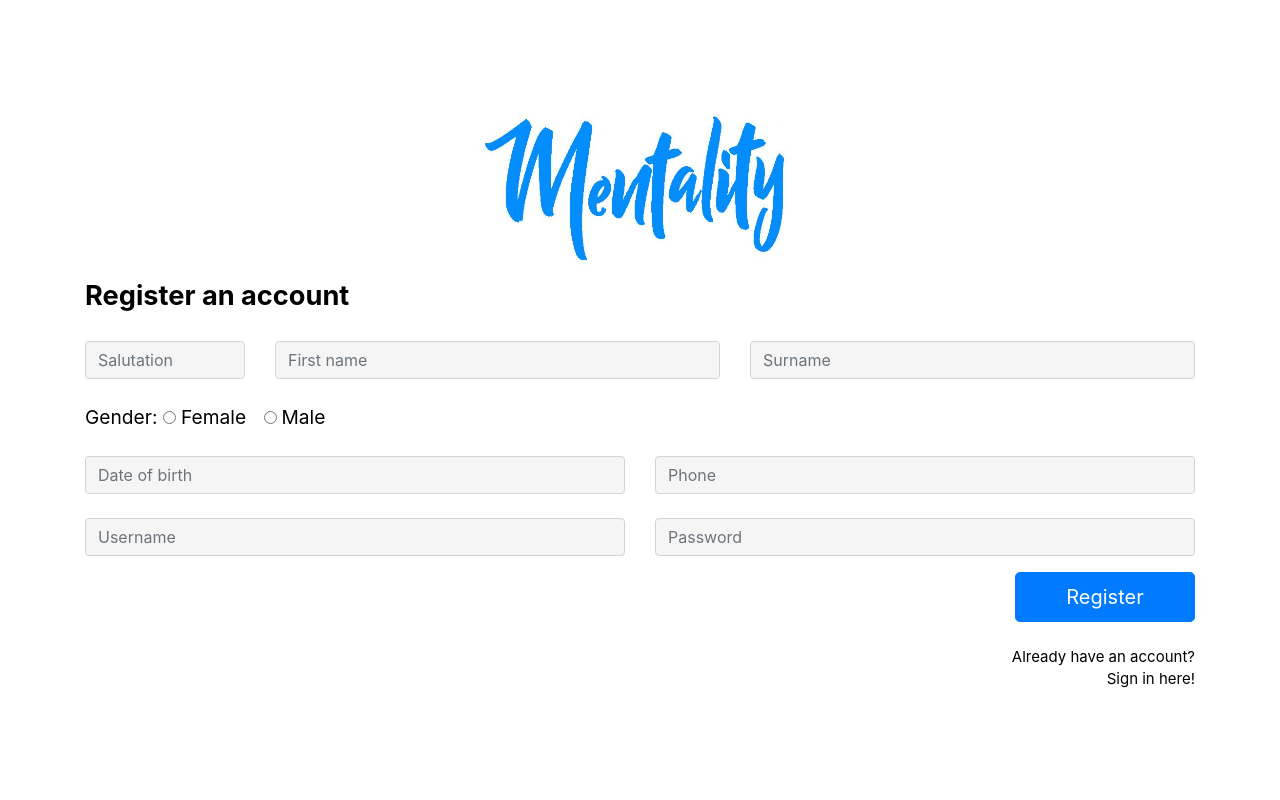
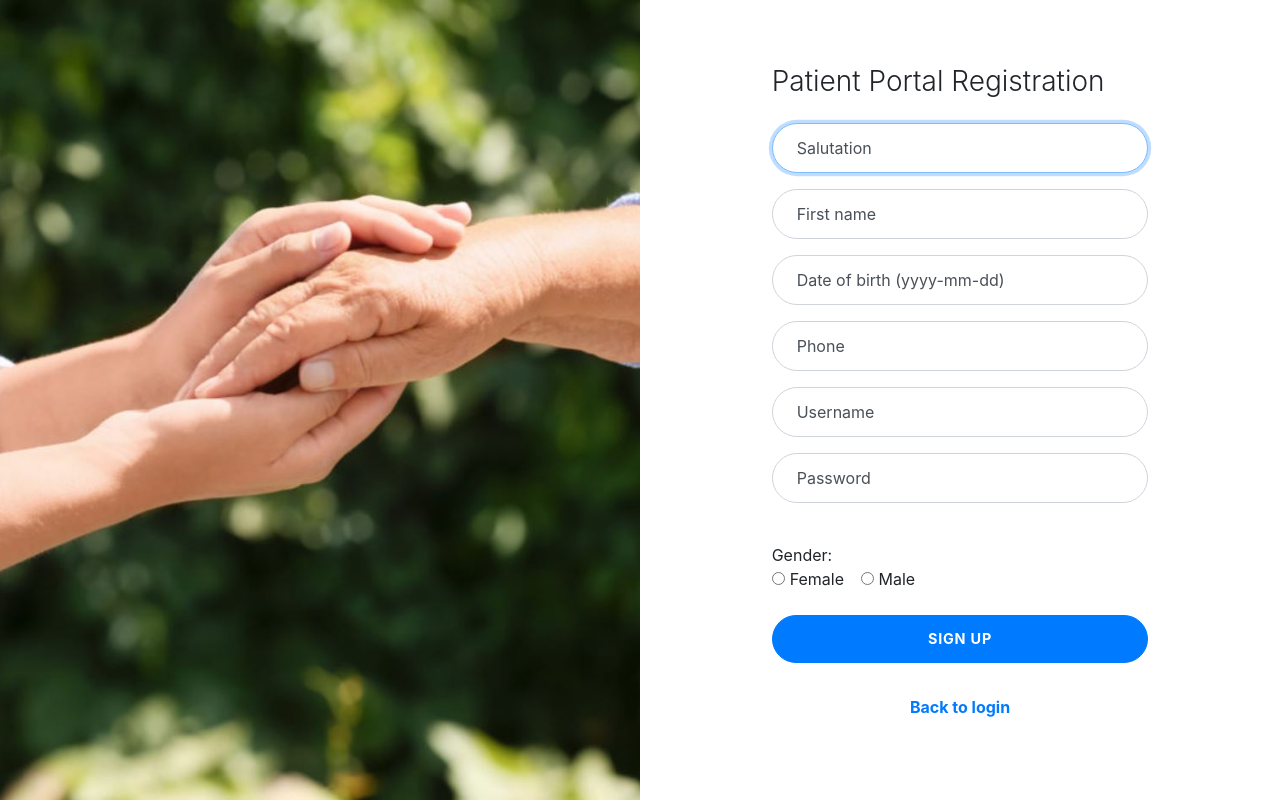
Before and after one commit to ZiRong27/ESD-Mentality, a PHP site: page /update-profile-process/ui/patient/register.php in a window 1280 px wide. Run offline with PHP 8.4, Linux system fonts and the light colour scheme; some libraries are stand-ins or nearby versions.

Commit message:
Revert to original registration

```diff
--- a/app/ui/patient/register.php
+++ b/app/ui/patient/register.php
@@ -5,82 +5,75 @@
 </head>
 <header>
     <?php include '../include/codeLinks.php';?>
-    <link rel = "stylesheet" type = "text/css" href = "../include/stylesheet.css"/>
+    <link rel = "stylesheet" type = "text/css" href = "../style/style-login.css" />
 </header>
 
 
 <body>
-
-<div id="main-container" class="container">
-<br><br><br><br>
-<!-- <div id=whole style="border:1px solid #696969; border-radius:20px; padding:20px; box-shadow: 2px 3px #989898; background:white;"> -->
-<div class="row d-flex justify-content-center">
-        <form id ="loginForm" class="col-12 justify-content-center" >
-        <div class="text-center">
-            <img src="../images/logo_blue.jpg" height="180" width="400">
+<div class="container-fluid">
+  <div class="row no-gutter">
+    <div class="d-none d-md-flex col-md-4 col-lg-6 bg-image"></div>
+    <div class="col-md-8 col-lg-6">
+      <div class="login d-flex align-items-center py-5">
+        <div class="container">
+          <div class="row">
+            <div class="col-md-9 col-lg-8 mx-auto">
+              <h3 class="login-heading mb-4">Patient Portal Registration</h3>
+              <form id="loginForm">
+                <div class="form-label-group">
+                  <input id="salutation" class="form-control" placeholder="Salutation" required autofocus>
+                  <label for="salutation">Salutation</label>
                 </div>
-        <div class = "whitetextbig">
-                Register an account
+                <div class="form-label-group">
+                  <input id="firstname" class="form-control" placeholder="First name" required autofocus>
+                  <label for="firstname">First name</label>
                 </div>
-        <br/>
-            <div class = "row">
-                <div class = "col-2">
-                    <input type="text" class="form-control input-group-lg" id="salutation" placeholder="Salutation" required style="background-color:#f5f5f5">
+                <div class="form-label-group">
+                  <input id="dob" class="form-control" placeholder="Date of birth (yyyy-mm-dd)" required autofocus>
+                  <label for="dob">Date of birth (yyyy-mm-dd)</label>
                 </div>
-                <div class = "col-5">
-                    <input type="text" class="form-control input-group-lg" id="firstname" placeholder="First name" required style="background-color:#f5f5f5">
+                <div class="form-label-group">
+                  <input id="phone" class="form-control" placeholder="Phone" required autofocus>
+                  <label for="phone">Phone</label>
                 </div>
-                <div class = "col-5">
-                    <input type="text" class="form-control input-group-lg" id="surname" placeholder="Surname" required style="background-color:#f5f5f5">
+                <div class="form-label-group">
+                  <input id="username" class="form-control" placeholder="Username" required autofocus>
+                  <label for="username">Username</label>
                 </div>
+                <div class="form-label-group">
+                  <input type="password" id="password" class="form-control" placeholder="Password" required>
+                  <label for="inputPassword">Password</label>
                 </div>
+                <div class="text-left">
                   <br>
-            <div class="whitetext">
-                Gender:
+                  <a class="medium .text-primary">Gender:</a>
+                  <br>
+                </div>
                 <div class="form-check form-check-inline">
-                    <input class="form-check-input" type="radio" name="gender" id="gender1" value="female" required >
+                    <input class="form-check-input" type="radio" name="gender" id="gender1" value="female" required>
                     <label class="form-check-label" for="gender1">Female</label>
                 </div>
                 <div class="form-check form-check-inline">
                     <input class="form-check-input" type="radio" name="gender" id="gender2" value="male" required>
                     <label class="form-check-label" for="gender2">Male</label>
                 </div>
+                <div class="text-left">
+                  <br>
                 </div>
+                <button id="registerBtn" class="btn btn-lg btn-primary btn-block btn-login text-uppercase font-weight-bold mb-2" type="submit">Sign Up</button>
+                <div class="text-center">
                   <br>
-            <div class = "row">
-                <div class = "col-6">
-                    <input type="text" class="form-control input-group-lg" id="dob" placeholder="Date of birth" required style="background-color:#f5f5f5">
-                </div>
-                <div class = "col-6">
-                    <input type="text" class="form-control input-group-lg" id="phone" placeholder="Phone" required style="background-color:#f5f5f5">
-                </div>
-            </div>
-            </br>
-            <div class = "row">
-                <div class = "col-6">
-                    <input type="text" class="form-control input-group-lg" id="username" placeholder="Username" required style="background-color:#f5f5f5">
-                </div>
-                <div class = "col-6">
-                    <input type="password" class="form-control input-group-lg" id="password" placeholder="Password" required style="background-color:#f5f5f5">
+                  <a class="medium font-weight-bold .text-secondary" href="index.php">Back to login</a></div>
+              </form>
             </div>
           </div>
         </div>
-            <div class="text-right">
-                <!-- The button type has to be submit for the below async functions to work!-->
-                <!--<button type="button" class="btn btn-primary btn-lg" id="signup"> Sign Up </button>-->
-                    &nbsp;
-                    &nbsp;
-                    <button type="submit" class="btn btn-primary btn-lg" id="registerBtn" style="width:180px; height:50px;"> Register </button>
-            </div>
-            <br>
-            <div class="text-right">
-                    <a class = "whitetext" href="../index.php" style="color:black; font-size:15px;">Already have an account? <br> Sign in here!</a>
-                </div>
-        </form>
-        <div class ="index-errormsg"></div>
-
       </div>
     </div>
+  </div>
+</div>
+</body>
+
 <script>
     // Helper function to display error message
     function showError(message) {
@@ -92,7 +85,7 @@
     $("#loginForm").submit(async (event) => {
         event.preventDefault();
         //Use comma to seperate the name for easy splitting in patientUpdateProfile.php
-        var name = $('#surname').val() + "," + $('#firstname').val();
+        var name = $('#firstname').val();
         //Need to use checked to select radio buttons in jquery
         var gender = $("input[name='gender']:checked").val();
         var dob = $('#dob').val();
@@ -118,7 +111,7 @@
                 } else {
                     alert("Successfully created an account. Please sign in!")
                     //Redirects the user to sign in page
-                    window.location.href = "../index.php";
+                    window.location.href = "index.php";
                 }
             } catch (error) {
                 // Errors when calling the service; such as network error, service offline, etc
@@ -138,6 +131,6 @@ if (params.get('signout') == "true") {
 }
 </script>
 
-</body>
+
 
 </html>
```
Lines whose indentation alone changed are shown as unchanged.
